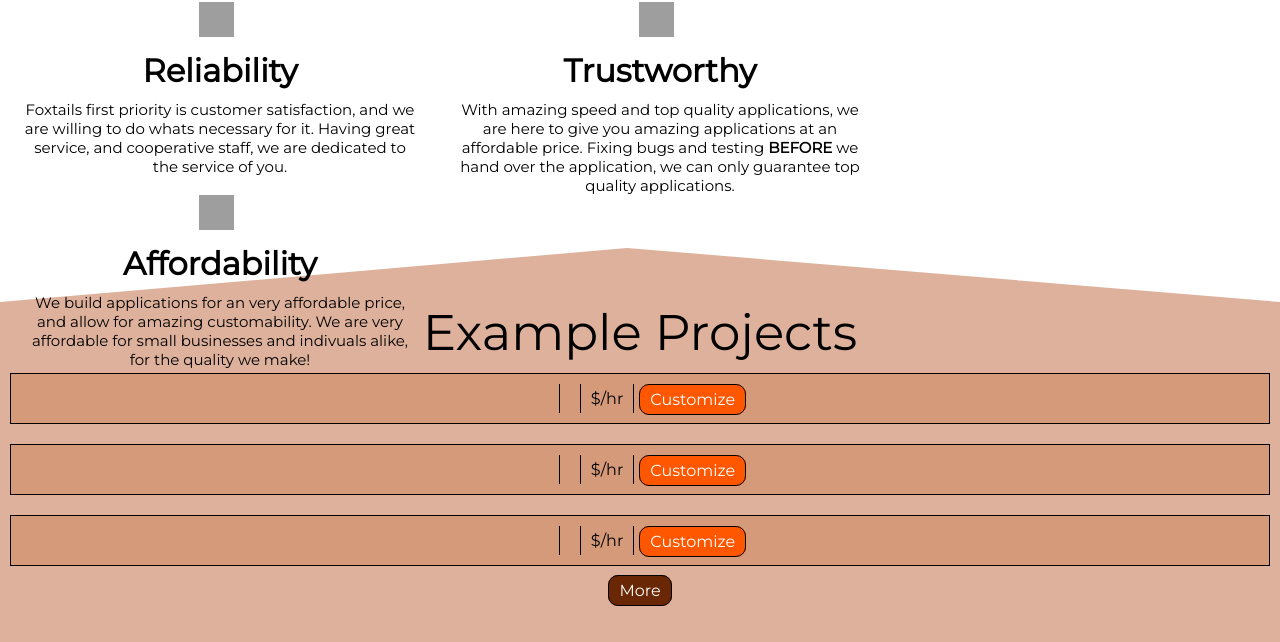
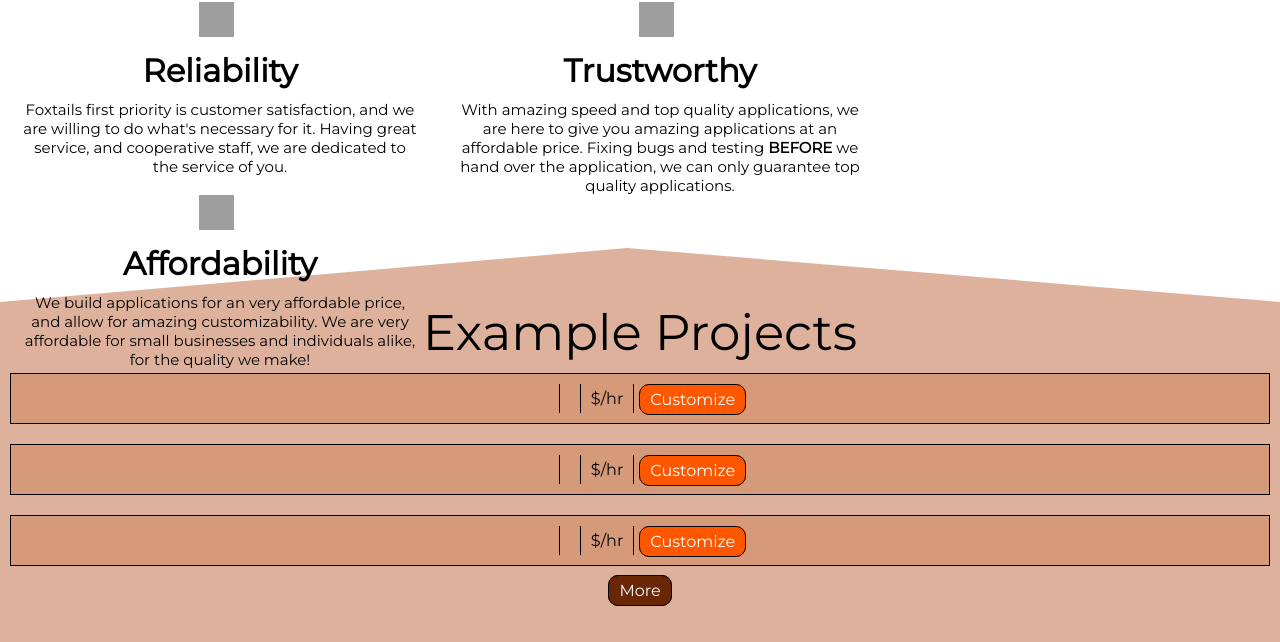
Before and after one commit to tabbylie/foxtail, a Flask app: page / in a window 1280 px wide. Shown: the part 698-1340 px from the top of the page. Run offline with Flask 2, Linux system fonts and the light colour scheme; data that the repository does not hold is empty; grey boxes are pictures that could not be loaded.

Commit message:
fixed spelling errors

```diff
--- a/app/templates/index.html
+++ b/app/templates/index.html
@@ -86,7 +86,7 @@
             <span class="reliability">
                 <img src="../static/index_all.svg" alt="why us image" />
                 <h1>Reliability</h1>
-                <p>Foxtails first priority is customer satisfaction, and we are willing to do whats necessary for it. Having great service, and cooperative staff, we are dedicated to the service of you.</p>
+                <p>Foxtails first priority is customer satisfaction, and we are willing to do what's necessary for it. Having great service, and cooperative staff, we are dedicated to the service of you.</p>
             </span>
             <span class="trustworthy">
                 <img class="svg-img" src="../static/index_all.svg" alt="why us image" />
@@ -96,7 +96,7 @@
             <span class="affordable">
                 <img src="../static/index_all.svg" alt="why us image" />
                 <h1>Affordability</h1>
-                <p>We build applications for an very affordable price, and allow for amazing customability. We are very affordable for small businesses and indivuals alike, for the quality we make!</p>
+                <p>We build applications for an very affordable price, and allow for amazing customizability. We are very affordable for small businesses and individuals alike, for the quality we make!</p>
             </span>
         </div>
         <div class="product-spacer"></div>
```
